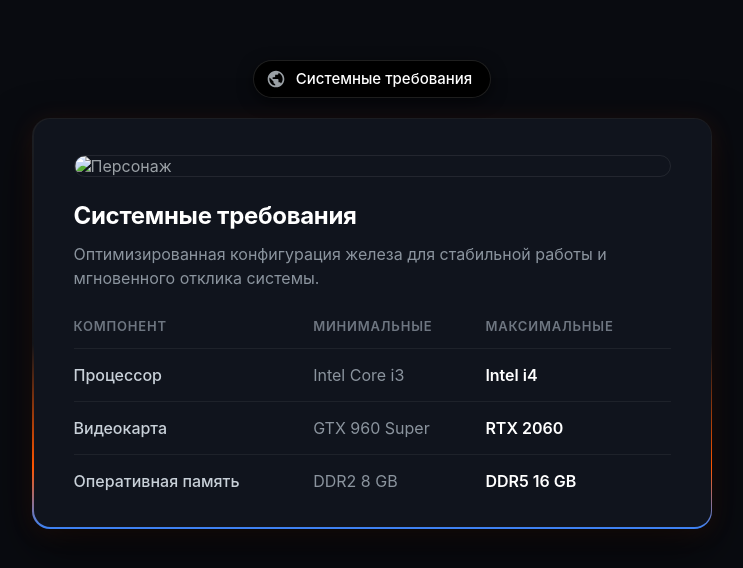
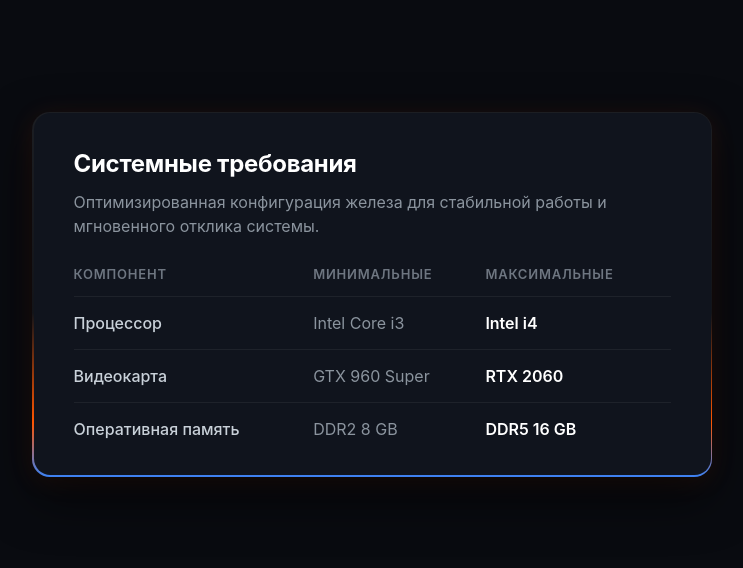
Before and after one commit to M1ZZL1/trebovaniya-bobr-os, a plain HTML site: page index.html in a window 1280 px wide. Shown: the part 106-674 px from the top of the page, without its empty margins (268-1011 px from the left). Drawn offline with Linux system fonts and the light colour scheme.

Commit message:
index.html

```diff
--- a/index.html
+++ b/index.html
@@ -16,37 +16,12 @@
             color: #9ba1a6;
             font-family: -apple-system, BlinkMacSystemFont, 'Segoe UI', Roboto, Inter, sans-serif;
             display: flex;
-            flex-direction: column;
             justify-content: center;
             align-items: center;
             min-height: 100vh;
             padding: 20px;
-            gap: 20px;
         }
 
-        /* Верхняя черная плашка с иконкой */
-        .top-badge {
-            display: inline-flex;
-            align-items: center;
-            gap: 10px;
-            background-color: #000000;
-            border: 1px solid rgba(255, 255, 255, 0.12);
-            color: #ffffff;
-            padding: 8px 18px 8px 12px;
-            border-radius: 999px;
-            font-size: 15px;
-            font-weight: 500;
-            box-shadow: 0 4px 15px rgba(0, 0, 0, 0.5);
-        }
-
-        .top-badge svg {
-            width: 20px;
-            height: 20px;
-            fill: #9ba1a6;
-            flex-shrink: 0;
-        }
-
-        /* Основная карточка */
         .card-wrapper {
             position: relative;
             max-width: 680px;
@@ -67,16 +42,6 @@
             background-color: #10141d;
             border-radius: 16.5px;
             padding: 36px 40px;
-        }
-
-        .hero-image {
-            width: 100%;
-            max-height: 280px;
-            object-fit: cover;
-            border-radius: 12px;
-            margin-bottom: 24px;
-            border: 1px solid rgba(255, 255, 255, 0.08);
-            display: block;
         }
 
         h1 {
@@ -147,20 +112,8 @@
 </head>
 <body>
 
-<!-- Черная плашка сверху -->
-<div class="top-badge">
-    <svg viewBox="0 0 24 24" xmlns="http://w3.org">
-        <path d="M12 2C6.48 2 2 6.48 2 12s4.48 10 10 10 10-4.48 10-10S17.52 2 12 2zm-1 17.93c-3.95-.49-7-3.85-7-7.93 0-.62.08-1.21.21-1.79L9 15v1c0 1.1.9 2 2 2v1.93zm6.9-2.54c-.26-.81-1-1.39-1.9-1.39h-1v-3c0-.55-.45-1-1-1H8v-2h2c.55 0 1-.45 1-1V7h2c1.1 0 2-.9 2-2v-.41c2.93 1.19 5 4.06 5 7.41 0 2.08-.8 3.97-2.1 5.39z"/>
-    </svg>
-    <span>Системные требования</span>
-</div>
-
-<!-- Основная карточка -->
 <div class="card-wrapper">
     <div class="card">
-        <!-- Положи файл batman.png в ту же папку, что и index.html -->
-        <img src="batman.png" alt="Персонаж" class="hero-image">
-
         <h1>Системные требования</h1>
         <p class="subtitle">Оптимизированная конфигурация железа для стабильной работы и мгновенного отклика системы.</p>
 
```
